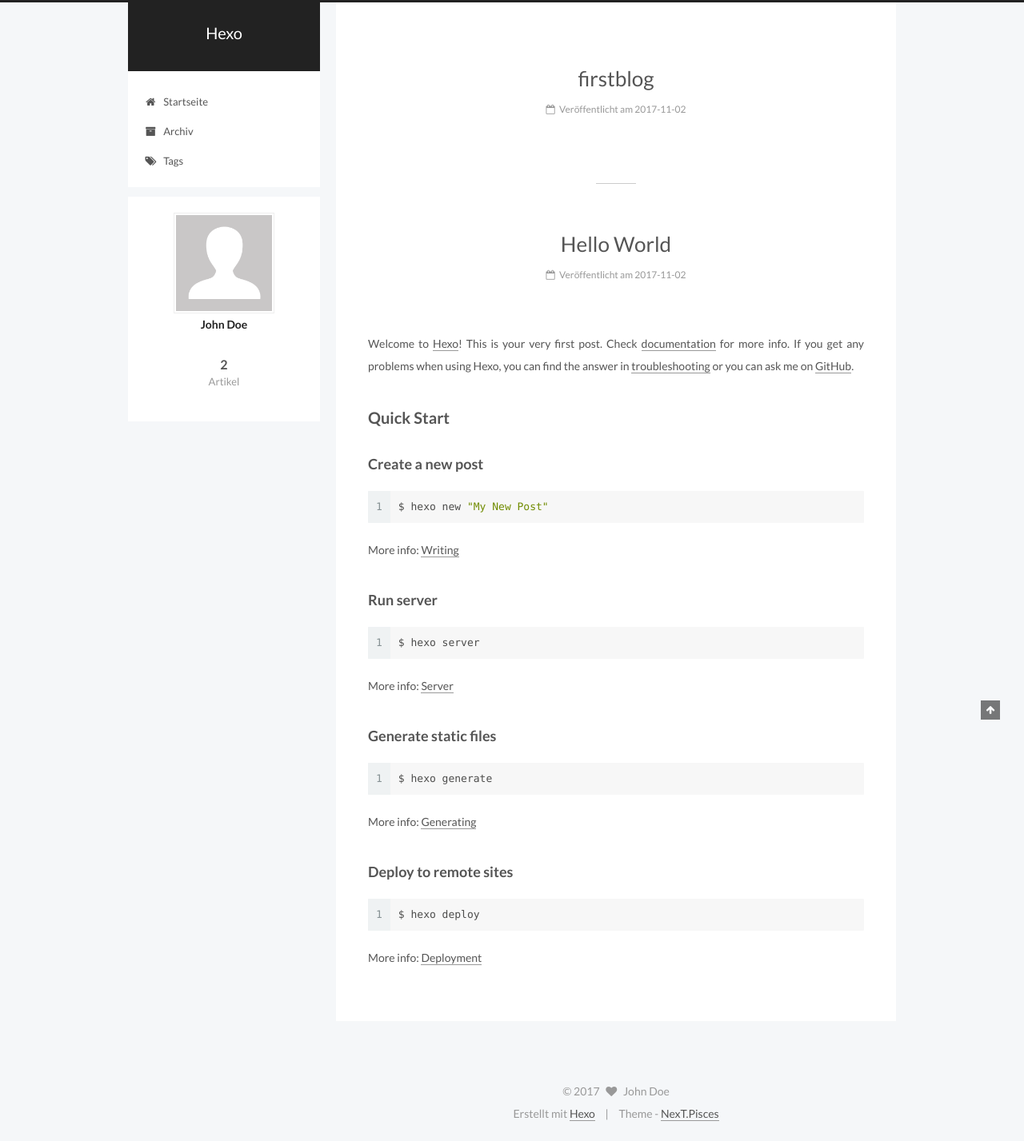
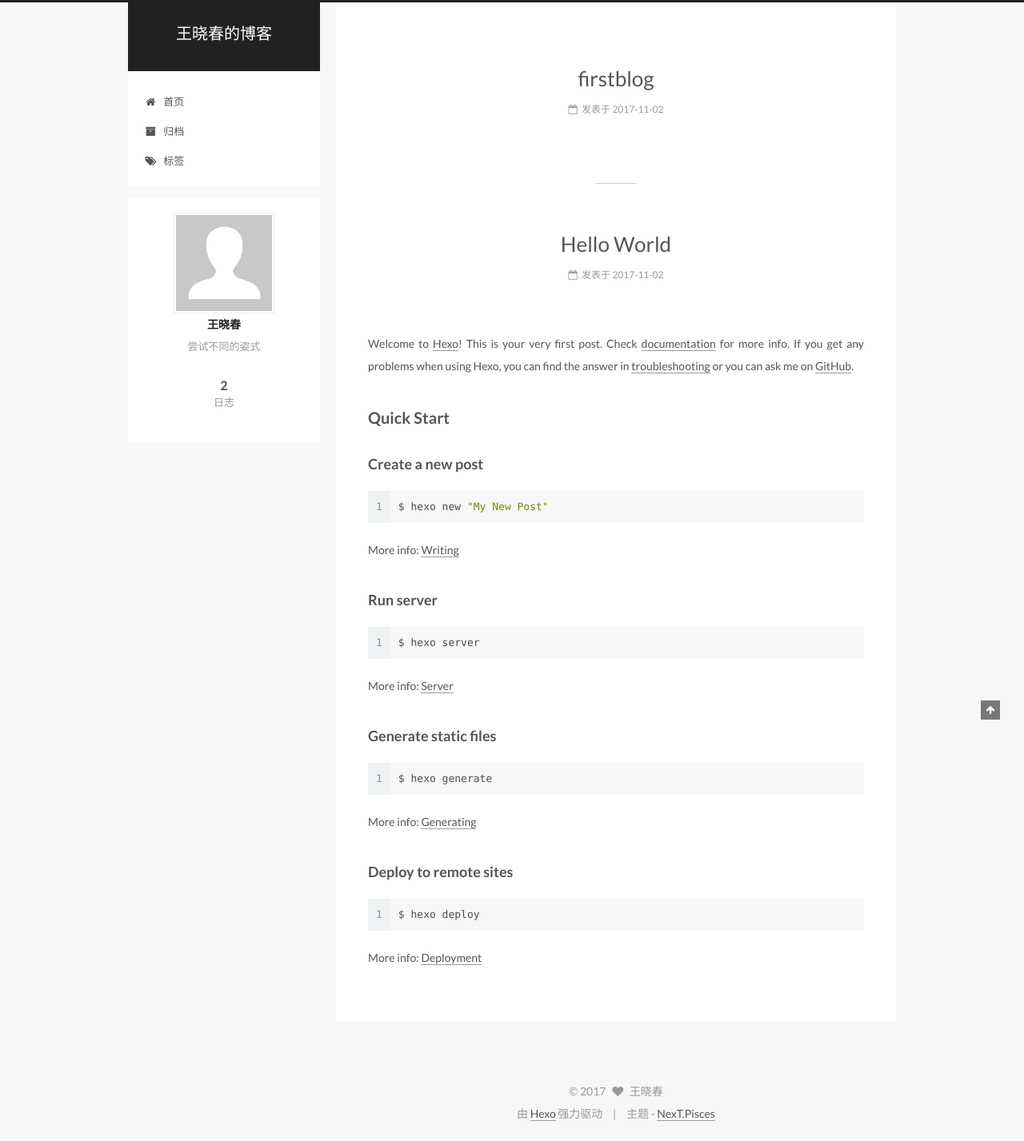
Before and after one commit to lbtooth/lbtooth.github.io, a plain HTML site: page index.html in a window 1280 px wide. Shown: the whole page at 80% size. Drawn offline with Linux system fonts and the light colour scheme.

Commit message:
Site updated: 2017-11-02 15:39:59

```diff
--- a/index.html
+++ b/index.html
@@ -5,7 +5,7 @@
 
 
 
-<html class="theme-next pisces use-motion" lang="">
+<html class="theme-next pisces use-motion" lang="zh-Hans">
 <head>
   <meta charset="UTF-8"/>
 <meta http-equiv="X-UA-Compatible" content="IE=edge" />
@@ -87,12 +87,16 @@
 
 
 
+<meta name="description" content="尝试不同的姿式">
 <meta property="og:type" content="website">
-<meta property="og:title" content="Hexo">
+<meta property="og:title" content="王晓春的博客">
 <meta property="og:url" content="http://yoursite.com/index.html">
-<meta property="og:site_name" content="Hexo">
+<meta property="og:site_name" content="王晓春的博客">
+<meta property="og:description" content="尝试不同的姿式">
+<meta property="og:locale" content="zh-Hans">
 <meta name="twitter:card" content="summary">
-<meta name="twitter:title" content="Hexo">
+<meta name="twitter:title" content="王晓春的博客">
+<meta name="twitter:description" content="尝试不同的姿式">
 
 
 
@@ -106,7 +110,7 @@
     motion: true,
     duoshuo: {
       userId: '0',
-      author: 'Author'
+      author: '博主'
     },
     algolia: {
       applicationID: '',
@@ -126,10 +130,10 @@
 
 
 
-  <title> Hexo </title>
+  <title> 王晓春的博客 </title>
 </head>
 
-<body itemscope itemtype="http://schema.org/WebPage" lang="">
+<body itemscope itemtype="http://schema.org/WebPage" lang="zh-Hans">
 
 
 
@@ -164,7 +168,7 @@
     <div class="custom-logo-site-title">
       <a href="/"  class="brand" rel="start">
         <span class="logo-line-before"><i></i></span>
-        <span class="site-title">Hexo</span>
+        <span class="site-title">王晓春的博客</span>
         <span class="logo-line-after"><i></i></span>
       </a>
     </div>
@@ -194,7 +198,7 @@
 
               <i class="menu-item-icon fa fa-fw fa-home"></i> <br />
 
-            Startseite
+            首页
           </a>
         </li>
 
@@ -204,7 +208,7 @@
 
               <i class="menu-item-icon fa fa-fw fa-archive"></i> <br />
 
-            Archiv
+            归档
           </a>
         </li>
 
@@ -214,7 +218,7 @@
 
               <i class="menu-item-icon fa fa-fw fa-tags"></i> <br />
 
-            Tags
+            标签
           </a>
         </li>
 
@@ -250,13 +254,13 @@
     <link itemprop="mainEntityOfPage" href="http://yoursite.com/2017/11/02/firstblog/">
 
     <span hidden itemprop="author" itemscope itemtype="http://schema.org/Person">
-      <meta itemprop="name" content="John Doe">
+      <meta itemprop="name" content="王晓春">
       <meta itemprop="description" content="">
       <meta itemprop="image" content="/images/avatar.gif">
     </span>
 
     <span hidden itemprop="publisher" itemscope itemtype="http://schema.org/Organization">
-      <meta itemprop="name" content="Hexo">
+      <meta itemprop="name" content="王晓春的博客">
     </span>
 
 
@@ -284,9 +288,9 @@
                 <i class="fa fa-calendar-o"></i>
               </span>
 
-                <span class="post-meta-item-text">Veröffentlicht am</span>
+                <span class="post-meta-item-text">发表于</span>
 
-              <time title="Post created" itemprop="dateCreated datePublished" datetime="2017-11-02T12:33:57+08:00">
+              <time title="创建于" itemprop="dateCreated datePublished" datetime="2017-11-02T12:33:57+08:00">
                 2017-11-02
               </time>
 
@@ -370,13 +374,13 @@
     <link itemprop="mainEntityOfPage" href="http://yoursite.com/2017/11/02/hello-world/">
 
     <span hidden itemprop="author" itemscope itemtype="http://schema.org/Person">
-      <meta itemprop="name" content="John Doe">
+      <meta itemprop="name" content="王晓春">
       <meta itemprop="description" content="">
       <meta itemprop="image" content="/images/avatar.gif">
     </span>
 
     <span hidden itemprop="publisher" itemscope itemtype="http://schema.org/Organization">
-      <meta itemprop="name" content="Hexo">
+      <meta itemprop="name" content="王晓春的博客">
     </span>
 
 
@@ -404,9 +408,9 @@
                 <i class="fa fa-calendar-o"></i>
               </span>
 
-                <span class="post-meta-item-text">Veröffentlicht am</span>
+                <span class="post-meta-item-text">发表于</span>
 
-              <time title="Post created" itemprop="dateCreated datePublished" datetime="2017-11-02T11:32:29+08:00">
+              <time title="创建于" itemprop="dateCreated datePublished" datetime="2017-11-02T11:32:29+08:00">
                 2017-11-02
               </time>
 
@@ -521,10 +525,10 @@
         <div class="site-author motion-element" itemprop="author" itemscope itemtype="http://schema.org/Person">
           <img class="site-author-image" itemprop="image"
                src="/images/avatar.gif"
-               alt="John Doe" />
-          <p class="site-author-name" itemprop="name">John Doe</p>
+               alt="王晓春" />
+          <p class="site-author-name" itemprop="name">王晓春</p>
 
-              <p class="site-description motion-element" itemprop="description"></p>
+              <p class="site-description motion-element" itemprop="description">尝试不同的姿式</p>
 
         </div>
         <nav class="site-state motion-element">
@@ -533,7 +537,7 @@
             <div class="site-state-item site-state-posts">
               <a href="/archives">
                 <span class="site-state-item-count">2</span>
-                <span class="site-state-item-name">Artikel</span>
+                <span class="site-state-item-name">日志</span>
               </a>
             </div>
 
@@ -582,16 +586,16 @@
   <span class="with-love">
     <i class="fa fa-heart"></i>
   </span>
-  <span class="author" itemprop="copyrightHolder">John Doe</span>
+  <span class="author" itemprop="copyrightHolder">王晓春</span>
 </div>
 
 
 <div class="powered-by">
-  Erstellt mit  <a class="theme-link" href="https://hexo.io">Hexo</a>
+  由 <a class="theme-link" href="https://hexo.io">Hexo</a> 强力驱动
 </div>
 
 <div class="theme-info">
-  Theme -
+  主题 -
   <a class="theme-link" href="https://github.com/iissnan/hexo-theme-next">
     NexT.Pisces
   </a>
```
Also changed, not shown: 2017/11/02/firstblog/index.html (+24 -20 lines), 2017/11/02/hello-world/index.html (+23 -22 lines), archives/2017/11/index.html (+23 -19 lines), archives/2017/index.html (+23 -19 lines), archives/index.html (+23 -19 lines).
